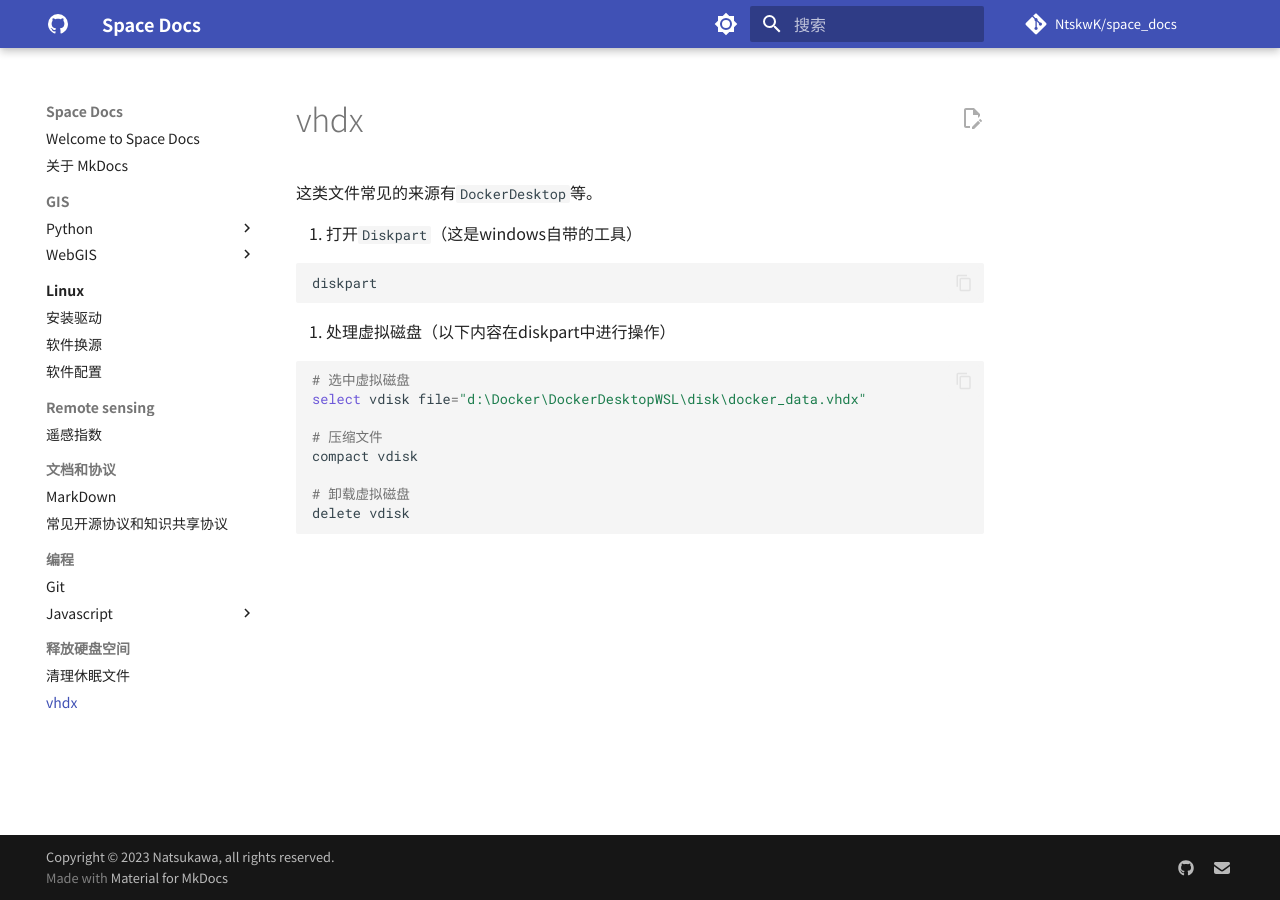
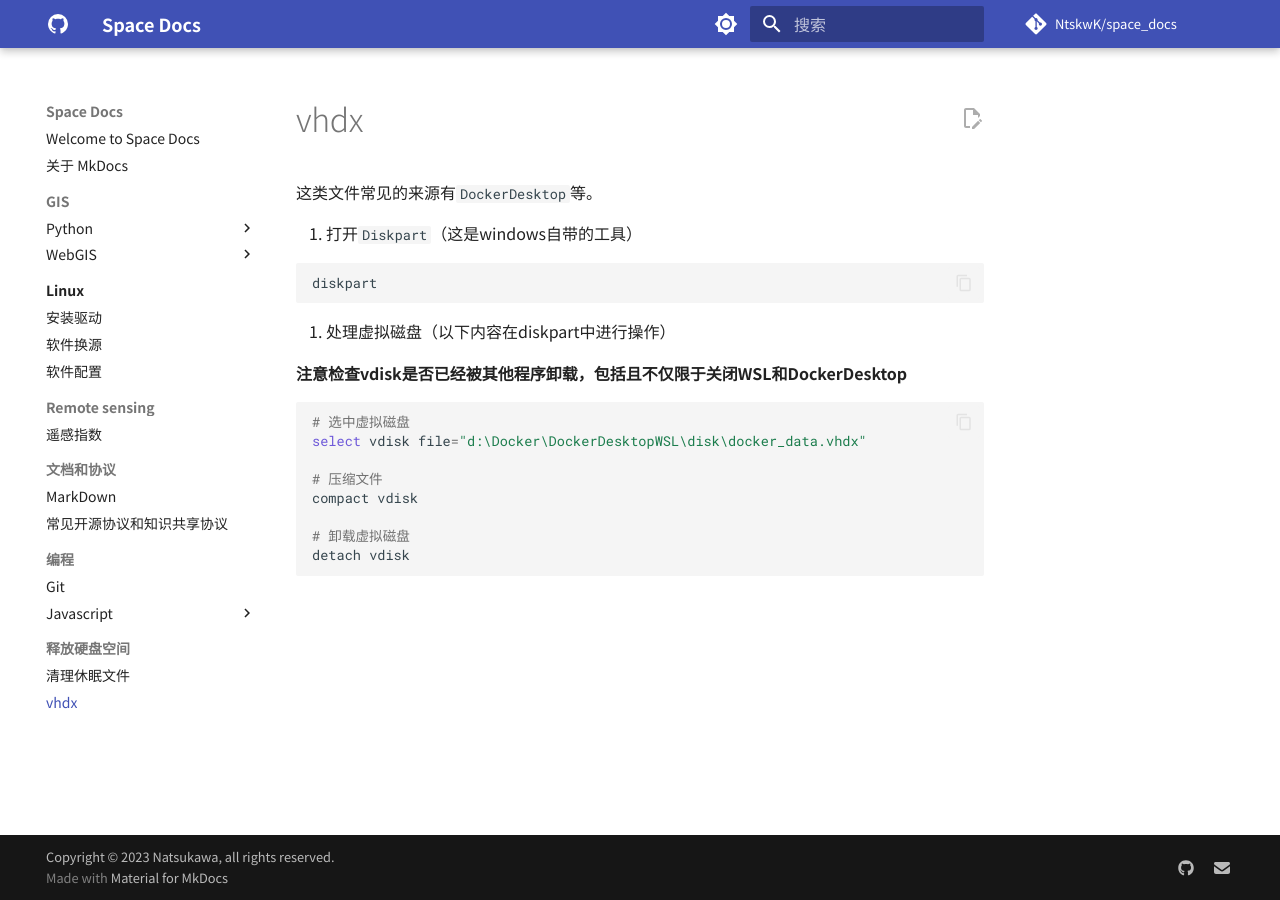
Before and after one commit to NtskwK/space_docs, an MkDocs documentation site: the page built from docs/释放硬盘空间/清理虚拟磁盘.md, in a window 1280 px wide. Built offline with MkDocs 1.6.1 and Material for MkDocs 9.7.7, drawn with Linux system fonts in a browser that asks for light colours; comment, search, counter and statistics services are not loaded.

Commit message:
docs: correct detach command in vdisk handling

````diff
--- a/docs/释放硬盘空间/清理虚拟磁盘.md
+++ b/docs/释放硬盘空间/清理虚拟磁盘.md
@@ -10,6 +10,8 @@ diskpart
 
 2. 处理虚拟磁盘（以下内容在diskpart中进行操作）
 
+**注意检查vdisk是否已经被其他程序卸载，包括且不仅限于关闭WSL和DockerDesktop**
+
 ```powershell
 # 选中虚拟磁盘
 select vdisk file="d:\Docker\DockerDesktopWSL\disk\docker_data.vhdx"
@@ -18,5 +20,5 @@ select vdisk file="d:\Docker\DockerDesktopWSL\disk\docker_data.vhdx"
 compact vdisk
 
 # 卸载虚拟磁盘
-delete vdisk
+detach vdisk
 ```
````
